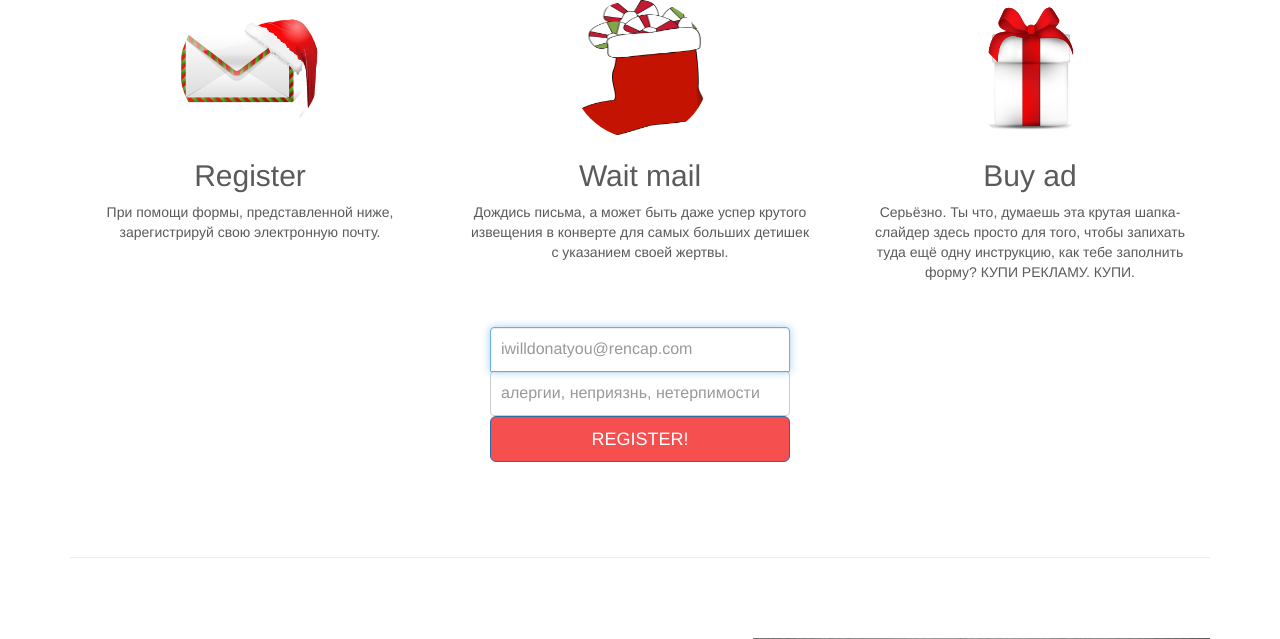
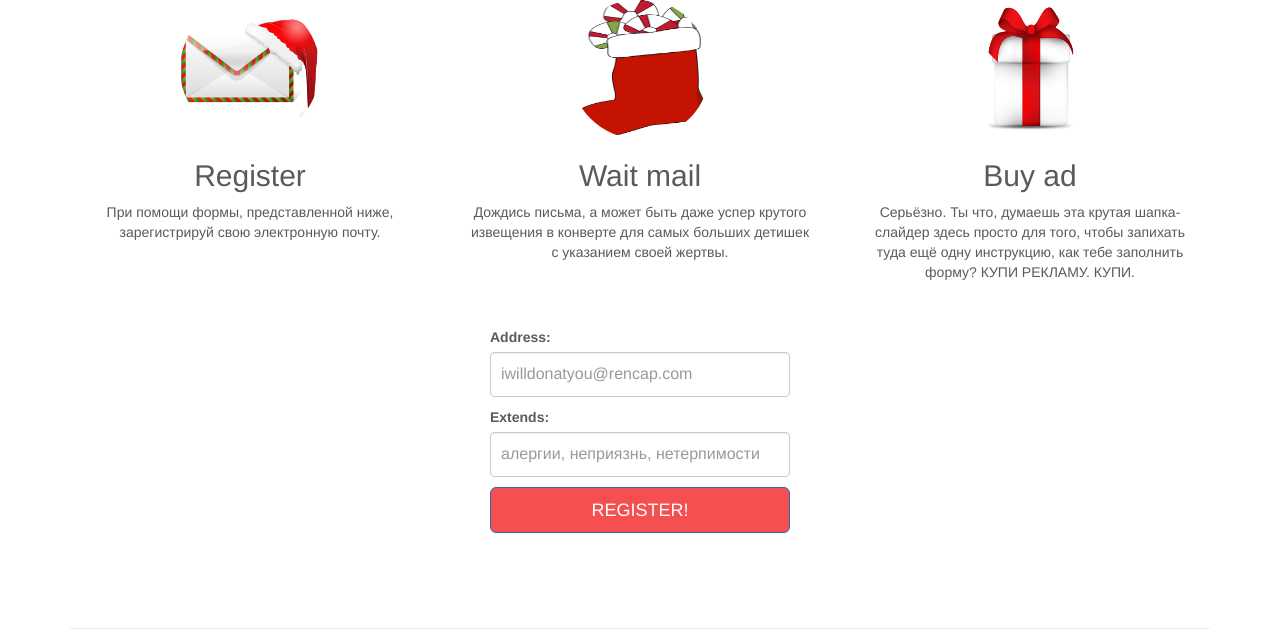
Before and after one commit to badbread42/dumb_santa, a Django app: page / in a window 1280 px wide. Shown: the part 561-1200 px from the top of the page. Run offline with Django 3.2, Linux system fonts and the light colour scheme; some libraries are stand-ins or nearby versions; some web fonts are replaced.

Commit message:
sintax and extends

```diff
--- a/dumb_santa_register/forms.py
+++ b/dumb_santa_register/forms.py
@@ -2,7 +2,9 @@ from django import forms
 from .models import dumb_santa
 
 class dumb_santa_form(forms.ModelForm):
+	address = forms.CharField(widget=forms.TextInput(attrs={'class':'form-control','placeholder':'iwilldonatyou@rencap.com'}))
+	extends = forms.CharField(widget=forms.TextInput(attrs={'class':'form-control','placeholder':'алергии, неприязнь, нетерпимости'}))
 
 	class Meta:
-        model = dumb_santa
-        fields = ('address', 'extends',)
+		model = dumb_santa
+		fields = ('address', 'extends',)
--- a/dumb_santa_register/templates/dumb_santa_register/dumb_main.html
+++ b/dumb_santa_register/templates/dumb_santa_register/dumb_main.html
@@ -160,12 +160,13 @@
         </div><!-- /.col-lg-4 -->
       </div><!-- /.row -->
 
-      <form class="form-signin">
+      <form method="POST" class="form-signin">
         <!--h2 class="form-signin-heading">REGISTER!</h2-->
-        <label for="address" class="sr-only">Email address</label>
+        <!--label for="address" class="sr-only">Email address</label>
         <input type="email" id="address" class="form-control" placeholder="iwilldonatyou@rencap.com" required autofocus>
         <label for="extends" class="sr-only">Extend text</label>
-        <input type="text" id="extends" class="form-control" placeholder="алергии, неприязнь, нетерпимости" required autofocus>
+        <input type="text" id="extends" class="form-control" placeholder="алергии, неприязнь, нетерпимости" required autofocus-->
+		{{ form.as_p }}
         <!--label for="inputPassword" class="sr-only">Password</label>
         <input type="password" id="inputPassword" class="form-control" placeholder="Password" required>
         <div class="checkbox">
--- a/dumb_santa_register/views.py
+++ b/dumb_santa_register/views.py
@@ -1,6 +1,22 @@
 from django.shortcuts import render
+from django.shortcuts import redirect
+from .forms import dumb_santa_form
+from django.views.decorators.csrf import csrf_exempt
+
 
 # Create your views here.
 
+#def dumb_santa_register(request):
+#	form = dumb_santa_form()
+#    return render(request, 'dumb_santa_register/dumb_main.html', {})
+
+@csrf_exempt
 def dumb_santa_register(request):
-    return render(request, 'dumb_santa_register/dumb_main.html', {})
+    if request.method == "POST":
+        form = dumb_santa_form(request.POST)
+        if form.is_valid():
+            form.save()
+            return redirect('dumb_santa_register')
+    else:
+        form = dumb_santa_form()
+    return render(request, 'dumb_santa_register/dumb_main.html', {'form': form})
```
